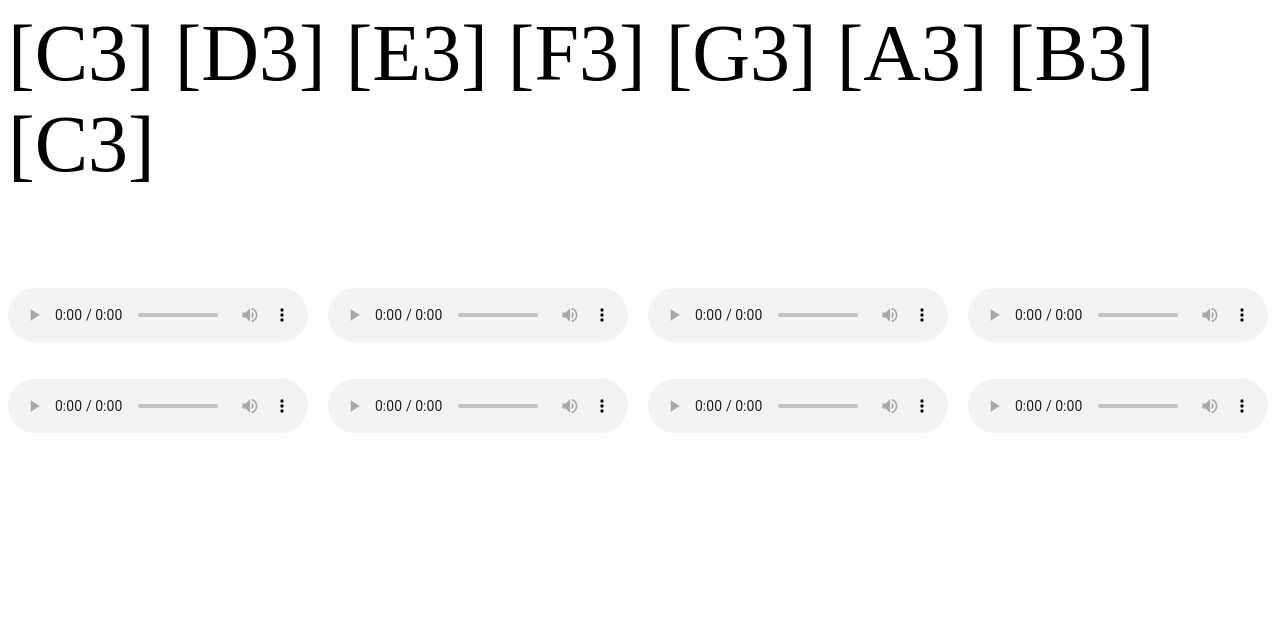
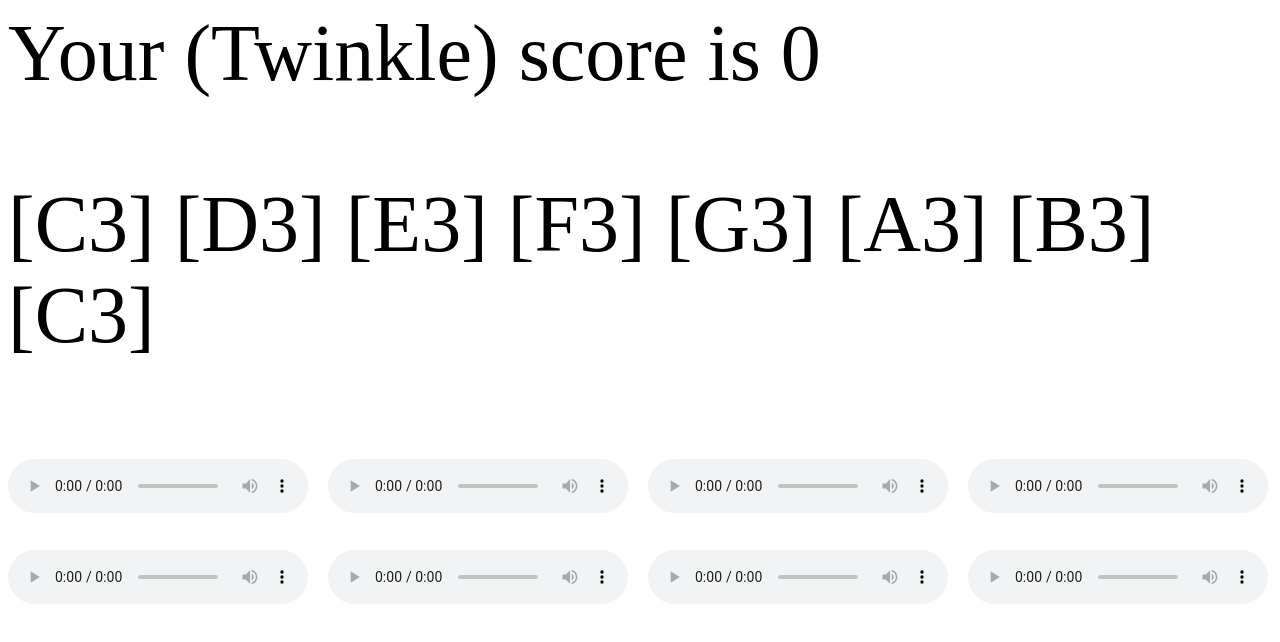
Before and after one commit to kq1/kq1.github.io, a plain HTML site: page tapdance.html in a window 1280 px wide. Drawn offline with Linux system fonts and the light colour scheme.

Commit message:
Update tapdance.html

```diff
--- a/tapdance.html
+++ b/tapdance.html
@@ -25,7 +25,7 @@ function inNote(ina){
 }
 </script>
 <body>
-<p id="scoreout"></p>
+<p id="scoreout">Your (Twinkle) score is 0</p>
 <p><span onclick="inNote(0); stopIt(); document.getElementsByTagName('audio')[0].play()">[C3]</span> <span onclick="inNote(1); stopIt(); document.getElementsByTagName('audio')[1].play()">[D3]</span> <span onclick="inNote(2); stopIt(); document.getElementsByTagName('audio')[2].play()">[E3]</span> <span onclick="inNote(3); stopIt(); document.getElementsByTagName('audio')[3].play()">[F3]</span> <span onclick="inNote(4); stopIt(); document.getElementsByTagName('audio')[4].play()">[G3]</span> <span onclick="inNote(5); stopIt(); document.getElementsByTagName('audio')[5].play()">[A3]</span> <span onclick="inNote(6); stopIt(); document.getElementsByTagName('audio')[6].play()">[B3]</span> <span onclick="inNote(7); stopIt(); document.getElementsByTagName('audio')[7].play()">[C3]</span></p>
 
     <audio
```
